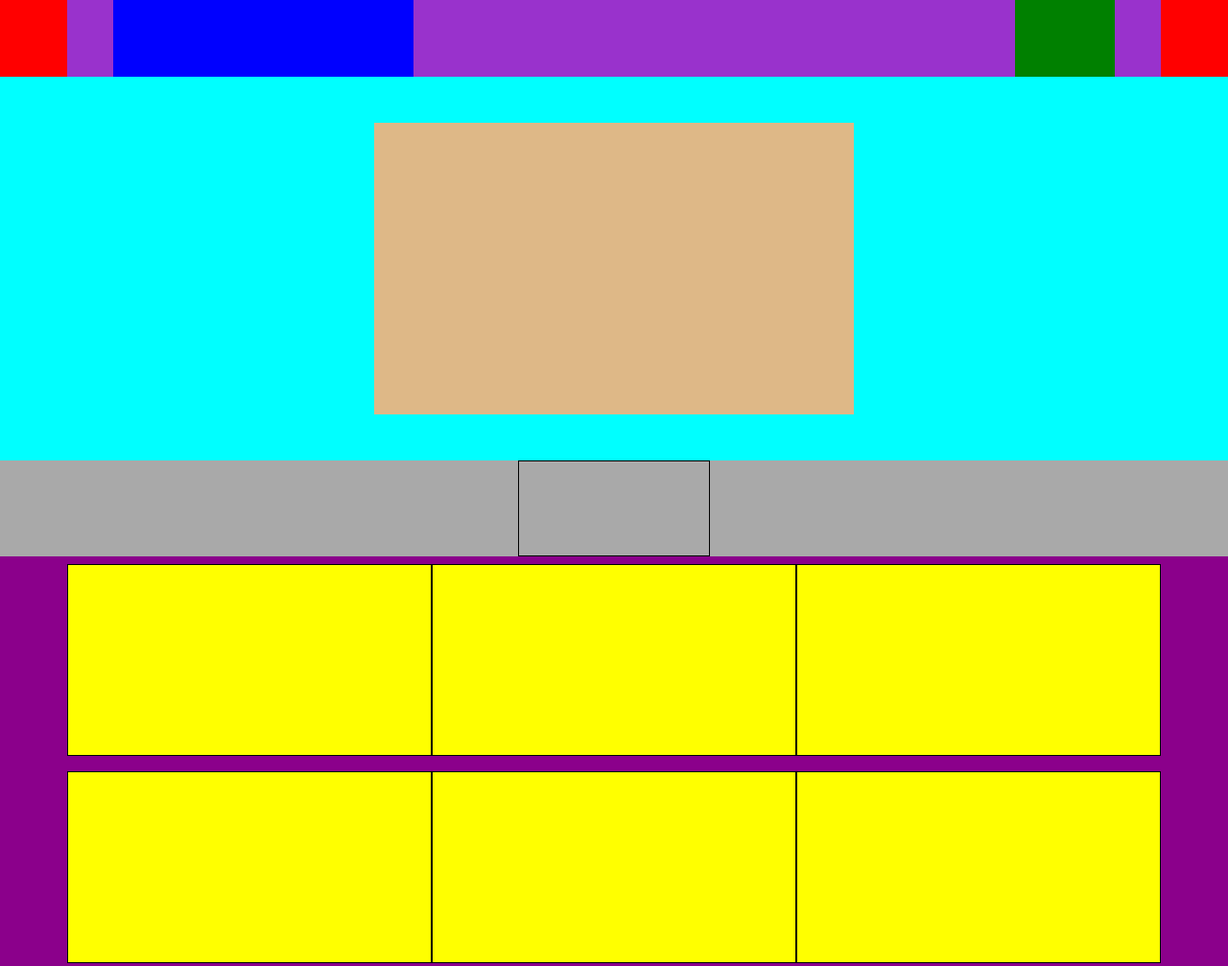
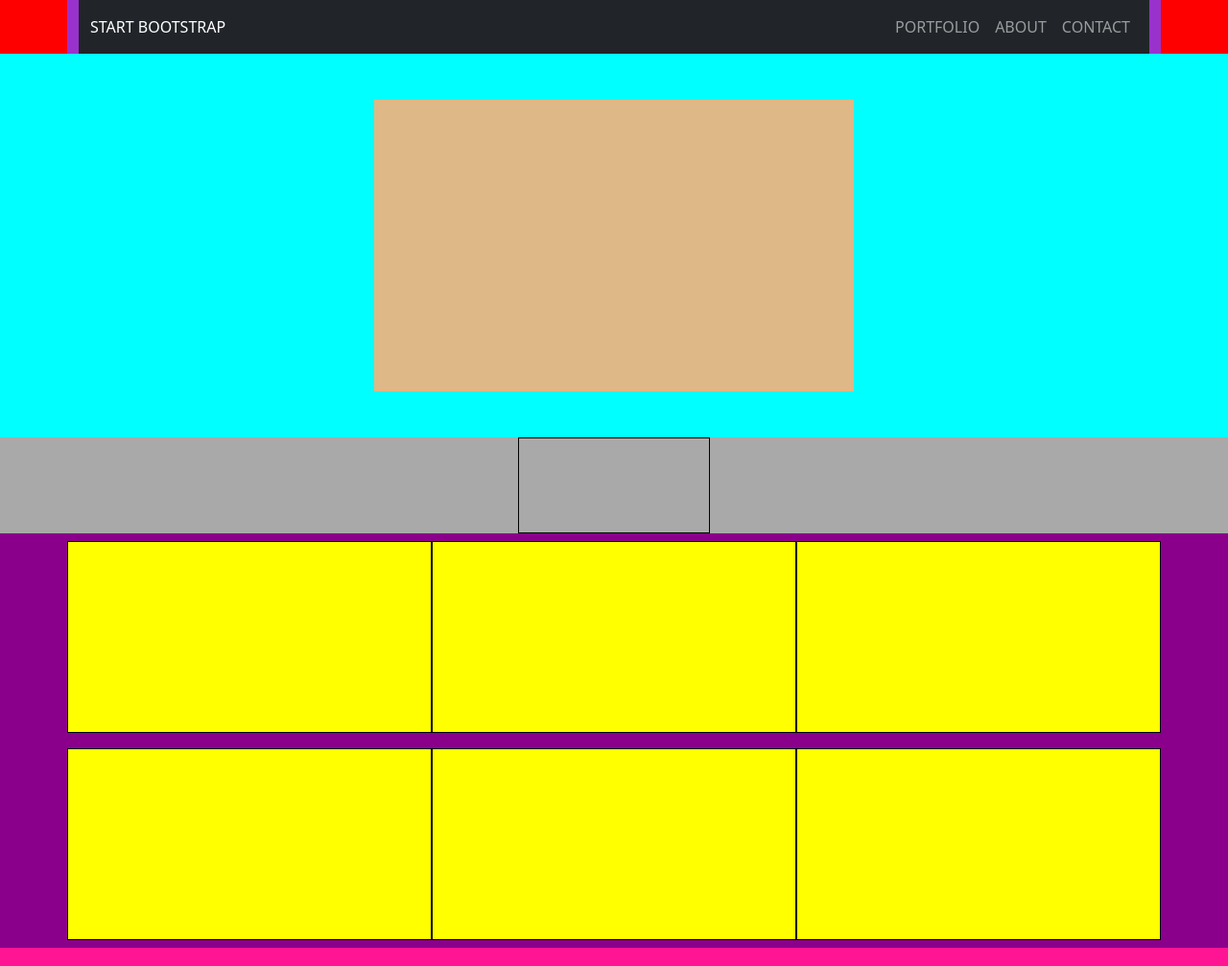
Before and after one commit to SimoneSpirito01/html-css-bootstrap-freelancer, a plain HTML site: page index.html in a window 1280 px wide. Shown: the top 1007 px of the page at 96% size. Drawn offline with nearby package versions, Linux system fonts and the light colour scheme.

Commit message:
debug nav bar

```diff
--- a/css/style.css
+++ b/css/style.css
@@ -3,9 +3,6 @@
 
 /* **** header **** */
 
-header {
-    height: 80px;
-}
 
 /* **** jumbo **** */
 
@@ -31,18 +28,7 @@ main .main_top .container {
 }
 
 .debug header .container {
-    height: 100%;
     background-color: darkorchid;
-}
-
-.debug header .header_left {
-    width: 30%;
-    background-color: blue;
-}
-
-.debug header .header_right {
-    width: 10%;
-    background-color: green;
 }
 
 .debug .jumbo {
@@ -89,7 +75,6 @@ main .main_top .container {
 }
 
 .debug .footer_top {
-    height: 400px;
     background-color: darkslateblue;
 }
 
@@ -102,3 +87,8 @@ main .main_top .container {
     height: 100%;
     border: 1px solid black;
 }
+
+.debug .footer_top .col {
+    height: 150px;
+    border: 1px solid black;
+}
--- a/index.html
+++ b/index.html
@@ -14,15 +14,29 @@
     <!-- inizio header -->
     <header>
 
-        <div class="container px-xs-3 px-md-5 d-flex justify-content-between">
+        <div class="container">
 
-            <div class="header_left">
-
-            </div>
-
-            <div class="header_right">
-
-            </div>
+            <nav class="navbar navbar-expand-md navbar-dark bg-dark">
+                <div class="container-fluid">
+                  <a class="navbar-brand fs-6 text-uppercase" href="#">start bootstrap</a>
+                  <button class="navbar-toggler" type="button" data-bs-toggle="collapse" data-bs-target="#navbarNav" aria-controls="navbarNav" aria-expanded="false" aria-label="Toggle navigation">
+                    <span class="navbar-toggler-icon"></span>
+                  </button>
+                  <div class="collapse navbar-collapse justify-content-end" id="navbarNav">
+                    <ul class="navbar-nav text-uppercase">
+                      <li class="nav-item">
+                        <a class="nav-link" aria-current="page" href="#">portfolio</a>
+                      </li>
+                      <li class="nav-item">
+                        <a class="nav-link" href="#">about</a>
+                      </li>
+                      <li class="nav-item">
+                        <a class="nav-link" href="#">contact</a>
+                      </li>
+                    </ul>
+                  </div>
+                </div>
+              </nav>
 
         </div>
 
@@ -106,6 +120,12 @@
 
             <div class="container">
 
+                <div class="row row-cols-1 row-cols-md-3">
+                    <div class="col"></div>
+                    <div class="col"></div>
+                    <div class="col"></div>
+                </div>
+
             </div>
 
         </div>
```
